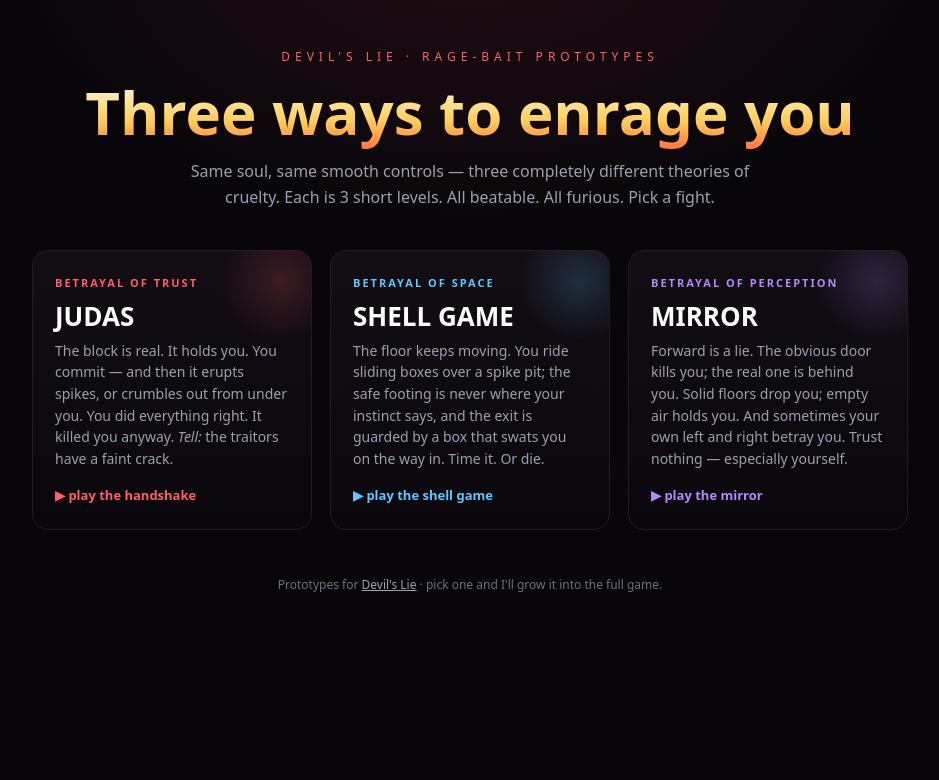
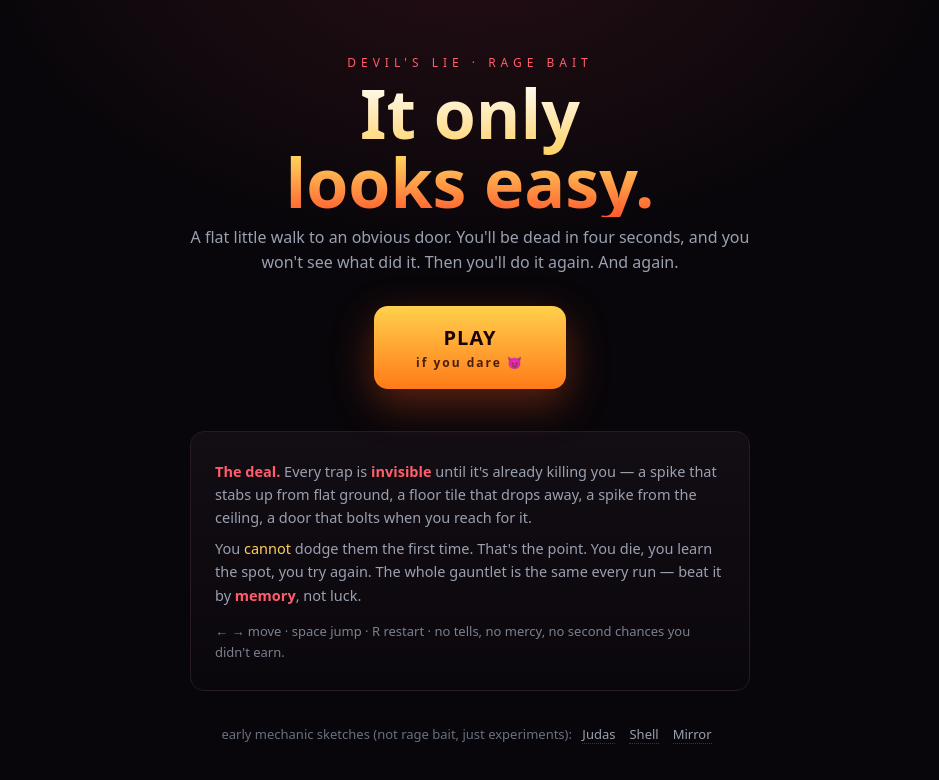
Before and after one commit to trpper11/devils-lie, a plain HTML site: page rage/index.html in a window 1280 px wide. Shown: the whole page, without its empty margins (170-1109 px from the left). Drawn offline with Linux system fonts and the light colour scheme; animation ran at ten frames a second.

Commit message:
Rebuild as REAL rage bait: DEVIL'S LIE — deceptively-easy levels mined with INVISIBLE untelegraphed traps (popup/ceiling/vanish-floor/bait-block/doorstep spikes + runaway door). No tells. Naive walk dies repeatedly; all 3 levels memorize-beatable (bot-verified 0/2/0).

```diff
--- a/rage/core.js
+++ b/rage/core.js
@@ -190,9 +190,10 @@
       if (ch === " " || ch === "S") continue;
       if (ch === "#" || ch === "=") drawBlock(x, y);
       else if (ch === "^") drawSpikes(x, y, TILE);
-      else if (ch === "E") { if (!MECH.skipDoor) drawDoor(x, y, true); }
+      else if (ch === "E") { /* door drawn from live exitCell below, so it can move */ }
       else if (MECH.drawTile) MECH.drawTile(ctx, ch, x, y, c, r);
     }
+    if (exitCell && !MECH.skipDoor) drawDoor(exitCell.c * TILE, exitCell.r * TILE, true);
     if (MECH.drawOver) MECH.drawOver(ctx, env());
     if (!player.dead && state === "play") drawPlayer(rx, ry);
     // particles
@@ -290,6 +291,8 @@
     kill: () => die(), parts: pushParts,
     // debug / test hooks
     get state() { return state; }, get level() { return li; }, get deaths() { return deaths; },
+    shakeNow(v) { shake = Math.max(shake, v); }, boom() { beep(90, 0.18, "sawtooth", 0.13, 40); beep(150, 0.1, "square", 0.08, 60); },
+    tick() { return beep; },
     goto(i) { deaths = 0; loadLevel(i); document.getElementById("hud-l").textContent = "LEVEL " + (i + 1) + "/" + MECH.levels.length; },
     press(k, v) { if (k === "left") keys.left = v; else if (k === "right") keys.right = v; else if (k === "jump") { if (v) { player.jumpBuf = JBUF; keys.jump = true; } else keys.jump = false; } },
     exitPx() { return exitCell ? { x: exitCell.c * TILE, y: exitCell.r * TILE } : null; },
--- a/rage/index.html
+++ b/rage/index.html
@@ -2,58 +2,45 @@
 <html lang="en"><head>
 <meta charset="utf-8"/>
 <meta name="viewport" content="width=device-width, initial-scale=1.0"/>
-<title>Devil's Lie — Rage Bait Prototypes</title>
+<title>Devil's Lie — Rage Bait</title>
 <style>
-  :root{--bg:#08060a;--ink:#ece4df;--mut:#9aa0b0}
+  :root{--bg:#08060a;--ink:#ece4df;--mut:#9aa0b0;--crim:#ff5d6c}
   *{box-sizing:border-box}
-  html,body{margin:0;background:radial-gradient(800px 500px at 50% -10%,rgba(255,77,106,.10),transparent 60%),var(--bg);
+  html,body{margin:0;background:radial-gradient(820px 520px at 50% -8%,rgba(255,77,106,.12),transparent 60%),var(--bg);
     color:var(--ink);font-family:system-ui,sans-serif;min-height:100%}
-  .wrap{max-width:920px;margin:0 auto;padding:48px 22px 80px;text-align:center}
-  .kick{letter-spacing:5px;font-size:12px;text-transform:uppercase;color:#ff5d6c}
-  h1{font-size:clamp(34px,8vw,60px);margin:.1em 0;background:linear-gradient(180deg,#fff,#ffcf5c 60%,#ff6b3d);
-    -webkit-background-clip:text;background-clip:text;color:transparent}
-  .sub{color:var(--mut);max-width:600px;margin:6px auto 0;line-height:1.6}
-  .grid{display:grid;grid-template-columns:repeat(auto-fit,minmax(250px,1fr));gap:18px;margin-top:40px}
-  a.card{display:block;text-decoration:none;color:inherit;background:linear-gradient(180deg,#130d14,#0a070c);
-    border:1px solid #271a22;border-radius:16px;padding:24px 22px;text-align:left;transition:.18s;position:relative;overflow:hidden}
-  a.card:hover{transform:translateY(-4px);border-color:var(--ac)}
-  a.card .tag{font-size:11px;letter-spacing:2px;text-transform:uppercase;color:var(--ac);font-weight:700}
-  a.card h2{margin:.3em 0 .2em;font-size:26px;color:#fff}
-  a.card p{color:var(--mut);font-size:14px;line-height:1.55;margin:.4em 0 0}
-  a.card .play{margin-top:16px;display:inline-block;font-size:13px;font-weight:700;color:var(--ac)}
-  a.card .orb{position:absolute;right:-30px;top:-30px;width:120px;height:120px;border-radius:50%;
-    background:radial-gradient(circle,var(--ac),transparent 70%);opacity:.18}
-  .foot{margin-top:46px;color:#6a7080;font-size:12px}
-  .foot a{color:#9aa0b0}
+  .wrap{max-width:760px;margin:0 auto;padding:54px 22px 80px;text-align:center}
+  .kick{letter-spacing:5px;font-size:12px;text-transform:uppercase;color:var(--crim)}
+  h1{font-size:clamp(38px,9vw,68px);margin:.1em 0 .1em;line-height:1.02;
+    background:linear-gradient(180deg,#fff,#ffcf5c 58%,#ff5a2d);-webkit-background-clip:text;background-clip:text;color:transparent}
+  .sub{color:var(--mut);max-width:560px;margin:8px auto 0;line-height:1.6;font-size:16px}
+  .play{display:inline-block;margin-top:30px;padding:18px 42px;border-radius:14px;text-decoration:none;font-weight:800;
+    font-size:20px;letter-spacing:1px;color:#180207;background:linear-gradient(180deg,#ffd14d,#ff7a18);
+    box-shadow:0 14px 40px rgba(255,90,30,.35);transition:.16s}
+  .play:hover{transform:translateY(-3px);box-shadow:0 20px 52px rgba(255,90,30,.5)}
+  .play small{display:block;font-weight:600;font-size:12px;letter-spacing:2px;opacity:.8;margin-top:3px}
+  .how{margin:42px auto 0;max-width:560px;text-align:left;background:linear-gradient(180deg,#130d14,#0a070c);
+    border:1px solid #271a22;border-radius:14px;padding:20px 24px}
+  .how b{color:var(--crim)} .how p{color:var(--mut);line-height:1.6;margin:8px 0;font-size:14.5px}
+  .how .warn{color:#ffcf5c}
+  .alts{margin-top:34px;font-size:13px;color:#6a7080}
+  .alts a{color:#9aa0b0;text-decoration:none;margin:0 7px;border-bottom:1px dotted #3a3340}
+  .alts a:hover{color:var(--crim)}
 </style></head>
 <body>
 <div class="wrap">
-  <div class="kick">Devil's Lie · rage-bait prototypes</div>
-  <h1>Three ways to enrage you</h1>
-  <p class="sub">Same soul, same smooth controls — three completely different theories of cruelty. Each is 3 short levels. All beatable. All furious. Pick a fight.</p>
-  <div class="grid">
-    <a class="card" href="judas.html" style="--ac:#ff5d6c">
-      <div class="orb"></div>
-      <div class="tag">betrayal of trust</div>
-      <h2>JUDAS</h2>
-      <p>The block is real. It holds you. You commit — and then it erupts spikes, or crumbles out from under you. You did everything right. It killed you anyway. <em>Tell:</em> the traitors have a faint crack.</p>
-      <span class="play">▶ play the handshake</span>
-    </a>
-    <a class="card" href="shell.html" style="--ac:#5cc8ff">
-      <div class="orb"></div>
-      <div class="tag">betrayal of space</div>
-      <h2>SHELL GAME</h2>
-      <p>The floor keeps moving. You ride sliding boxes over a spike pit; the safe footing is never where your instinct says, and the exit is guarded by a box that swats you on the way in. Time it. Or die.</p>
-      <span class="play">▶ play the shell game</span>
-    </a>
-    <a class="card" href="mirror.html" style="--ac:#b388ff">
-      <div class="orb"></div>
-      <div class="tag">betrayal of perception</div>
-      <h2>MIRROR</h2>
-      <p>Forward is a lie. The obvious door kills you; the real one is behind you. Solid floors drop you; empty air holds you. And sometimes your own left and right betray you. Trust nothing — especially yourself.</p>
-      <span class="play">▶ play the mirror</span>
-    </a>
+  <div class="kick">Devil's Lie · rage bait</div>
+  <h1>It only<br>looks easy.</h1>
+  <p class="sub">A flat little walk to an obvious door. You'll be dead in four seconds, and you won't see what did it. Then you'll do it again. And again.</p>
+  <a class="play" href="rage.html">PLAY<small>if you dare 😈</small></a>
+
+  <div class="how">
+    <p><b>The deal.</b> Every trap is <b>invisible</b> until it's already killing you — a spike that stabs up from flat ground, a floor tile that drops away, a spike from the ceiling, a door that bolts when you reach for it.</p>
+    <p>You <span class="warn">cannot</span> dodge them the first time. That's the point. You die, you learn the spot, you try again. The whole gauntlet is the same every run — beat it by <b>memory</b>, not luck.</p>
+    <p style="color:#7a8090;font-size:13px;margin-top:14px">← → move · space jump · R restart · no tells, no mercy, no second chances you didn't earn.</p>
   </div>
-  <div class="foot">Prototypes for <a href="https://trpper11.github.io/devils-lie/">Devil's Lie</a> · pick one and I'll grow it into the full game.</div>
+
+  <div class="alts">early mechanic sketches (not rage bait, just experiments):
+    <a href="judas.html">Judas</a><a href="shell.html">Shell</a><a href="mirror.html">Mirror</a>
+  </div>
 </div>
 </body></html>
```
Also changed, not shown: rage/rage.html (added, +24 -0 lines), rage/trap.js (added, +150 -0 lines).
